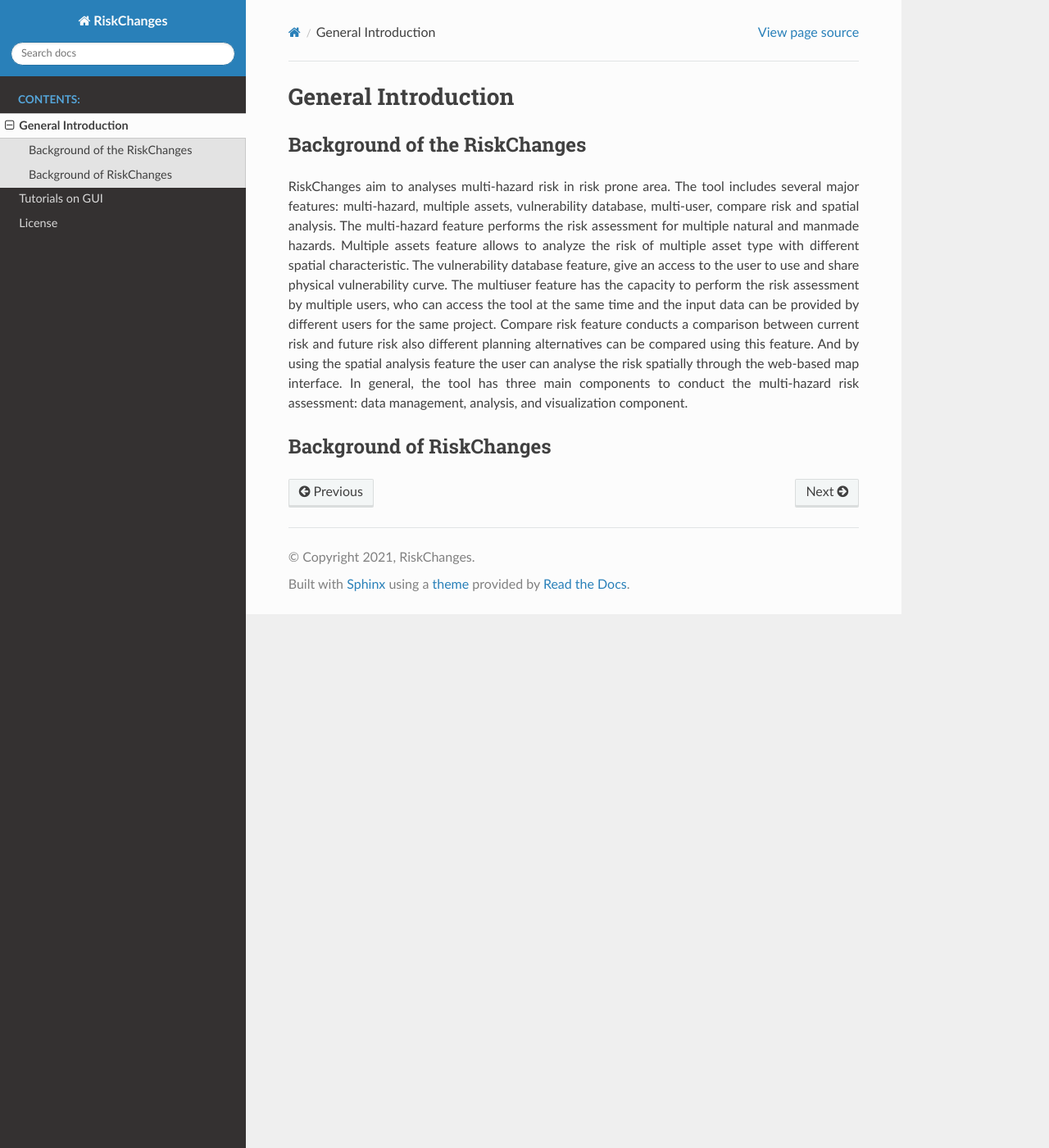
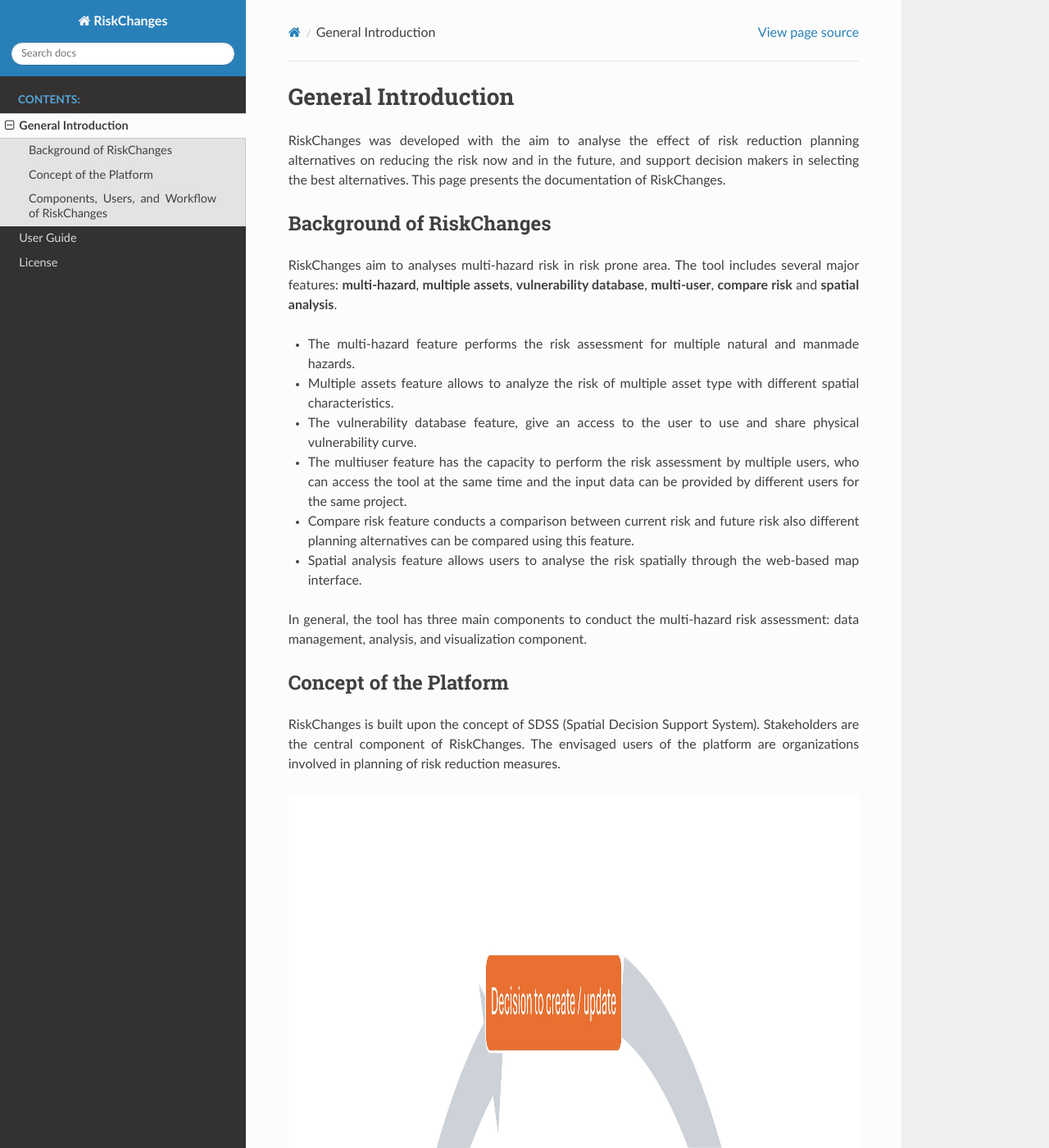
Before and after one commit to RiskChanges/riskchanges-docs, a Sphinx documentation site: the page built from docs/source/general_intro.rst, in a window 1280 px wide and 1400 px high. Shown: the whole window at 82% size. Built offline with Sphinx 7.4.7 and the Read the Docs theme 3.1.0, drawn with Linux system fonts in a browser that asks for light colours; some of the changed text lies outside the part shown.

Commit message:
update contents

```diff
--- a/docs/source/general_intro.rst
+++ b/docs/source/general_intro.rst
@@ -1,15 +1,67 @@
 General Introduction
 =====================
-
-Background of the RiskChanges
---------------------------
-RiskChanges aim to analyses multi-hazard risk in risk prone area. The tool includes several major features: multi-hazard, multiple assets, vulnerability database, multi-user, compare risk and spatial analysis.
-The multi-hazard feature performs the risk assessment for multiple natural and manmade hazards. Multiple assets feature allows to analyze the risk of multiple asset type with different spatial characteristic.
-The vulnerability database feature, give an access to the user to use and share physical vulnerability curve. The multiuser feature has the capacity to perform the risk assessment by multiple users, who can access
-the tool at the same time and the input data can be provided by different users for the same project. Compare risk feature conducts a comparison between current risk and future risk also different planning alternatives
-can be compared using this feature. And by using the spatial analysis feature the user can analyse the risk spatially through the web-based map interface. In general, the tool has three main components to conduct the
-multi-hazard risk assessment: data management, analysis, and visualization component.
-
+RiskChanges was developed with the aim to analyse the effect of risk reduction planning alternatives on reducing the risk now and in the future, and support decision makers in selecting the best alternatives. This page presents the documentation of RiskChanges.
 
 Background of RiskChanges
 --------------------------
+RiskChanges aim to analyses multi-hazard risk in risk prone area. The tool includes several major features: **multi-hazard**, **multiple assets**, **vulnerability database**, **multi-user**, **compare risk** and **spatial analysis**.
+
+* The multi-hazard feature performs the risk assessment for multiple natural and manmade hazards.
+* Multiple assets feature allows to analyze the risk of multiple asset type with different spatial characteristics.
+* The vulnerability database feature, give an access to the user to use and share physical vulnerability curve.
+* The multiuser feature has the capacity to perform the risk assessment by multiple users, who can access the tool at the same time and the input data can be provided by different users for the same project.
+* Compare risk feature conducts a comparison between current risk and future risk also different planning alternatives can be compared using this feature.
+* Spatial analysis feature allows users to analyse the risk spatially through the web-based map interface.
+
+In general, the tool has three main components to conduct the multi-hazard risk assessment: data management, analysis, and visualization component.
+
+Concept of the Platform
+--------------------------
+RiskChanges is built upon the concept of SDSS (Spatial Decision Support System). Stakeholders are the central component of RiskChanges. The envisaged users of the platform are organizations involved in planning of risk reduction measures.
+
+.. figure:: /images/conceptual-design.jpg
+   :scale: 80%
+   :align: center
+
+   *Conceptual design of RiskChanges (adapted from: CHANGES platform)*
+
+RiskChanges can be used in different ways:
+1. Analyze the risk of the current situation
+2. Analyze the risk of the current situation for different alternatives of risk reduction
+3. Analyze the different scenarios through time, in order to evaluate the effect of changes
+4. Analyze the change in hazards for different scenarios through time
+5. Analyze the change in assets for different scenarios through time
+6. Analyze the change in risk for different scenarios through time
+7. Analyze the effect of different alternatives in risk reduction for different scenarios through time
+
+.. figure:: /images/analysis-riskchanges.jpg
+   :scale: 80%
+   :align: center
+
+   *The various types of analysis that could be carried out with the platform*
+
+Components, Users, and Workflow of RiskChanges
+----------------------------
+.. figure:: /images/components-users.jpg
+   :scale: 80%
+   :align: center
+
+   *RiskChanges system components and the envisaged users*
+
+RiskChanges system is composed of a number of modules, which can be subdivided into:
+1. **Data input:** this module prepares the input data required for the loss estimation.
+2. **Exposure calculation:** this module quantifies the extent to which elements-at-risk are exposed to a specific hazard.
+3. **Loss estimation:** this module calculates the losses for specific combinations of exposure calculation results and vulnerability curves.
+4. **Risk analysis:** in this module the user can select specific combinations of losses (calculated in the loss estimation module for specific combinations of hazards and elements-at-risk).
+5. **Alternative definition:** a user interface aims to define risk reduction alternatives for a given study area.
+6. **Cost-Benefit Analysis:** this module calculates the Internal Rate of Return for the cost-benefit analysis of risk reduction measures.
+7. **Cost-Effectiveness Analysis:** this module evaluates the cost of different risk reduction alternatives in relation to their effectiveness, partiularly when the benefits are intangible or cannot be easily expressed in monetary terms.
+8. **Multi-Criteria Evaluation:** this module aims at providing support for decision makers in choosing the optimal risk reduction alternative.
+9. **Scenario definition:** this module is comarable with the alternative definition module. This is casically a user interface which aims at the defiition of one or more future development scenarios for a given study area.
+10. **Visualization:** this module is integrated in almost all the components above, as visualization is required in most of those.
+
+.. figure:: /images/workflow.jpg
+   :scale: 80%
+   :align: center
+
+   *RiskChanges workflow illustration*
--- a/docs/source/license.rst
+++ b/docs/source/license.rst
@@ -1,4 +1,4 @@
-LICENSE
+License
 =======
 
 .. image:: https://i.creativecommons.org/l/by-nc-sa/3.0/88x31.png
--- a/docs/source/tutorials_gui.rst
+++ b/docs/source/tutorials_gui.rst
@@ -1,4 +1,4 @@
-Tutorials on GUI
+User Guide
 ==================
 
 Getting Started
```
Also changed, not shown: docs/source/images/analysis-riskchanges.jpg (added), docs/source/images/components-users.jpg (added), docs/source/images/conceptual-design.jpg (added), docs/source/images/workflow.jpg (added).
